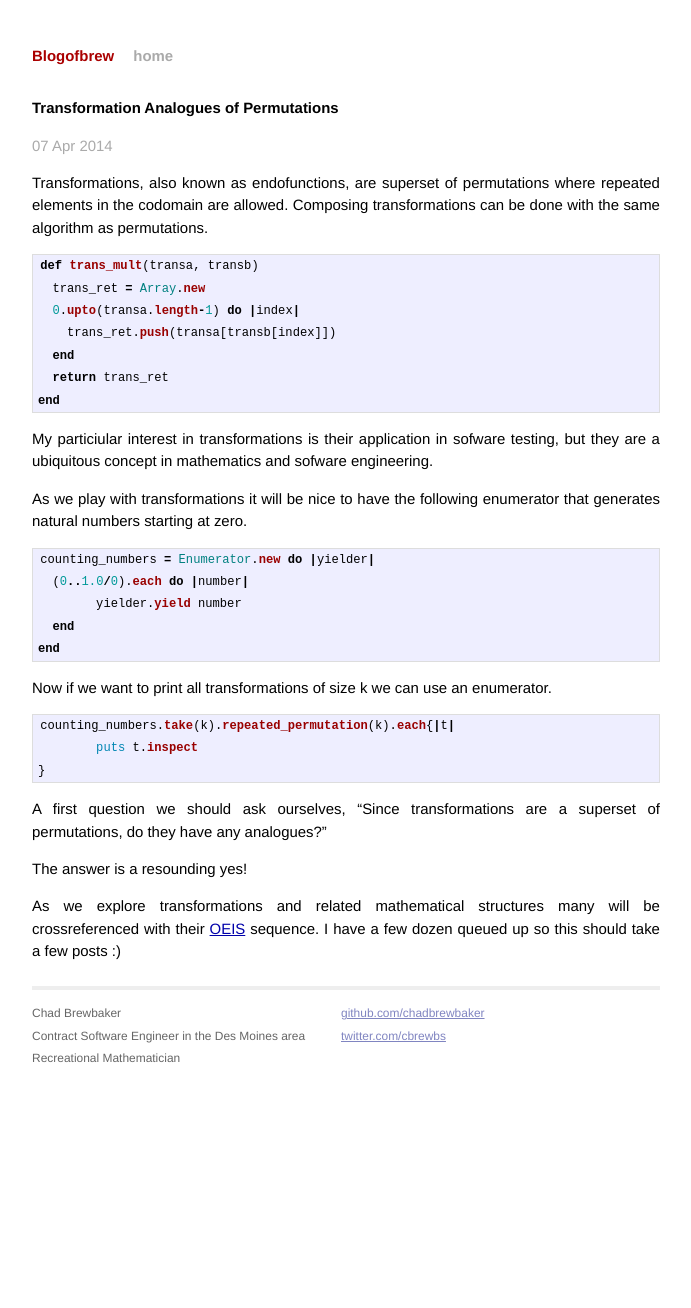
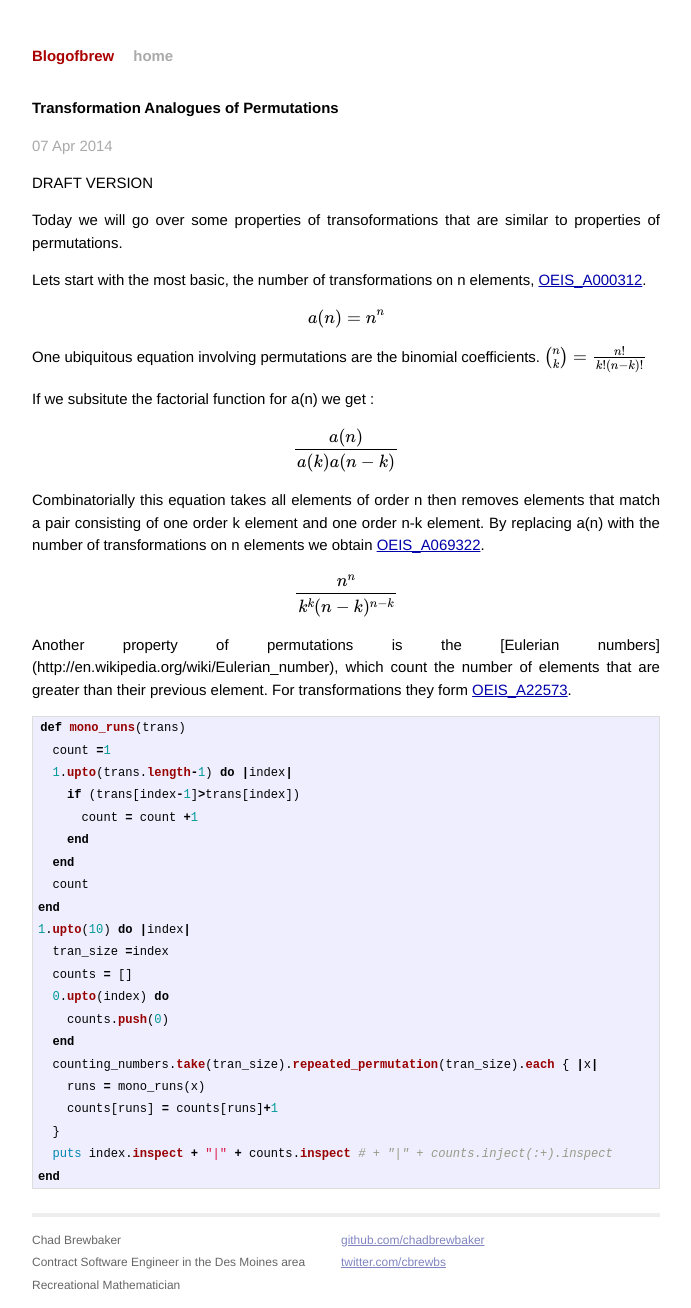
Before and after one commit to chadbrewbaker/chadbrewbaker.github.io, a Jekyll site: the page built from _posts/2014-04-07-analogues.markdown, in a window 1280 px wide. Shown: the whole page, without its empty margins (294-985 px from the left). Built offline with Jekyll 4.4.1, drawn with Linux system fonts in a browser that asks for light colours; Markdown is read by kramdown in place of the engine named in the settings; formulas are drawn with MathJax 3; before the commit the page ends 1082 px from its top, so only the background shows below that.

Commit message:
update for geomblog

```diff
--- a/_posts/2014-04-07-analogues.markdown
+++ b/_posts/2014-04-07-analogues.markdown
@@ -5,45 +5,61 @@ date:   2014-04-07 12:38:19
 categories: combinatorics transformations permutations
 ---
 
-Transformations, also known as endofunctions, are superset of permutations where repeated elements in the codomain are allowed. Composing transformations can be done with the same algorithm as permutations.
+DRAFT VERSION
+
+
+Today we will go over some properties of transoformations that are similar to properties of permutations.
+
+Lets start with the most basic, the number of transformations on n elements, [OEIS_A000312](https://oeis.org/A000312).
+
+$$a(n) = n^n $$
+
+One ubiquitous equation involving permutations are the binomial coefficients.
+$${n\choose k} = {n!\over k! (n-k)!}$$
+
+If we subsitute the factorial function for a(n) we get :
+
+$${a(n)\over a(k) a(n-k)}$$
+
+Combinatorially this equation takes all elements of order n then removes elements that match a pair consisting of one order k element and one order n-k element. By replacing a(n) with the number of transformations on n elements we obtain [OEIS_A069322](http://oeis.org/A069322).
+
+
+$${n^{n}\over k^{k} (n-k)^{n-k}}$$
+
+
+Another property of permutations is the [Eulerian numbers] (http://en.wikipedia.org/wiki/Eulerian_number), which count the number of elements that are greater than their previous element. For transformations they form [OEIS_A22573](https://www.oeis.org/A225753).
 
 {% highlight ruby %}
-def trans_mult(transa, transb)
-  trans_ret = Array.new
-  0.upto(transa.length-1) do |index|
-    trans_ret.push(transa[transb[index]])
+def mono_runs(trans)
+  count =1
+  1.upto(trans.length-1) do |index|
+    if (trans[index-1]>trans[index])
+      count = count +1
+    end
   end
-  return trans_ret
+  count
+end
+1.upto(10) do |index|
+  tran_size =index
+  counts = []
+  0.upto(index) do
+    counts.push(0)
+  end
+  counting_numbers.take(tran_size).repeated_permutation(tran_size).each { |x|
+    runs = mono_runs(x)
+    counts[runs] = counts[runs]+1
+  }
+  puts index.inspect + "|" + counts.inspect # + "|" + counts.inject(:+).inspect
 end
 {% endhighlight %}
 
-My particiular interest in transformations is their application in sofware testing, but they are a ubiquitous concept in mathematics and sofware engineering.
 
-As we play with transformations it will be nice to have the following enumerator that generates natural numbers starting at zero.
 
-{% highlight ruby %}
-counting_numbers = Enumerator.new do |yielder|
-  (0..1.0/0).each do |number|
-  	yielder.yield number
-  end
-end
-{% endhighlight %}
 
-Now if we want to print all transformations of size k we can use an enumerator.
 
-{% highlight ruby %}
-counting_numbers.take(k).repeated_permutation(k).each{|t|
-	puts t.inspect
-}
-{% endhighlight %}
-
-A first question we should ask ourselves, "Since transformations are a superset of permutations, do they have any analogues?"
-
-The answer is a resounding yes!
-
-As we explore transformations and related mathematical structures many will be crossreferenced with their [OEIS][OEIS] sequence. I have a few dozen queued up so this should take a few posts :)
 
 
 [OEIS]:	https://oeis.org
+[OEISA000312]:	https://oeis.org/A000312
 [jekyll-gh]: https://github.com/mojombo/jekyll
 [jekyll]:    http://jekyllrb.com
```
